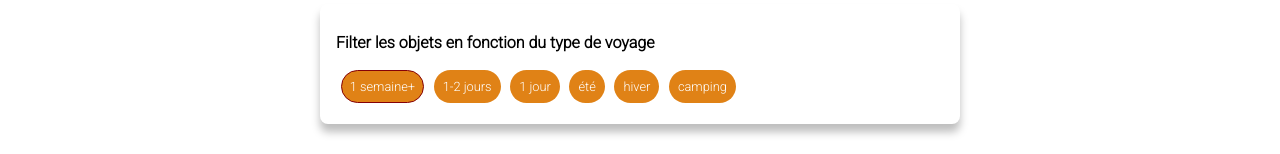
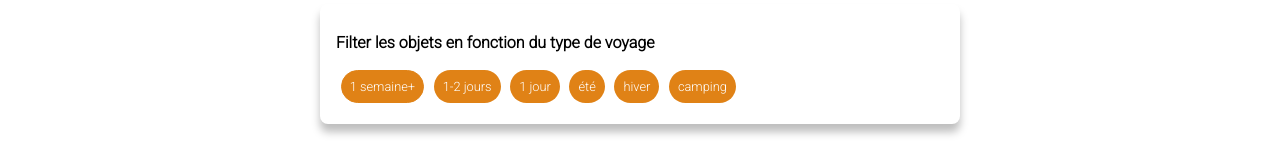
Before and after one commit to Alekiel42/dans-ma-valise, a Vue app in the folder front-valise/: page / in a window 1280 px wide. In both pictures the pointer is over the element 382 px from the left and 300 px from the top of the page. Shown: the part 214-368 px from the top of the page. Built offline with nearby package versions, Linux system fonts and the light colour scheme; a web font is replaced by a local one.

Commit message:
front / baseTag / remove  border selected tag

```diff
--- a/front-valise/src/components/UI/BaseTag.vue
+++ b/front-valise/src/components/UI/BaseTag.vue
@@ -35,7 +35,7 @@ div {
 }
 
 div:hover {
-  border: 1px solid $dark-color;
+  border: 1px solid $main-color;
 }
 
 .unselected {
@@ -43,7 +43,4 @@ div:hover {
   background-color: transparent;
 }
 
-.unselected:hover {
-  border: 1px solid $main-color;
-}
 </style>
```
